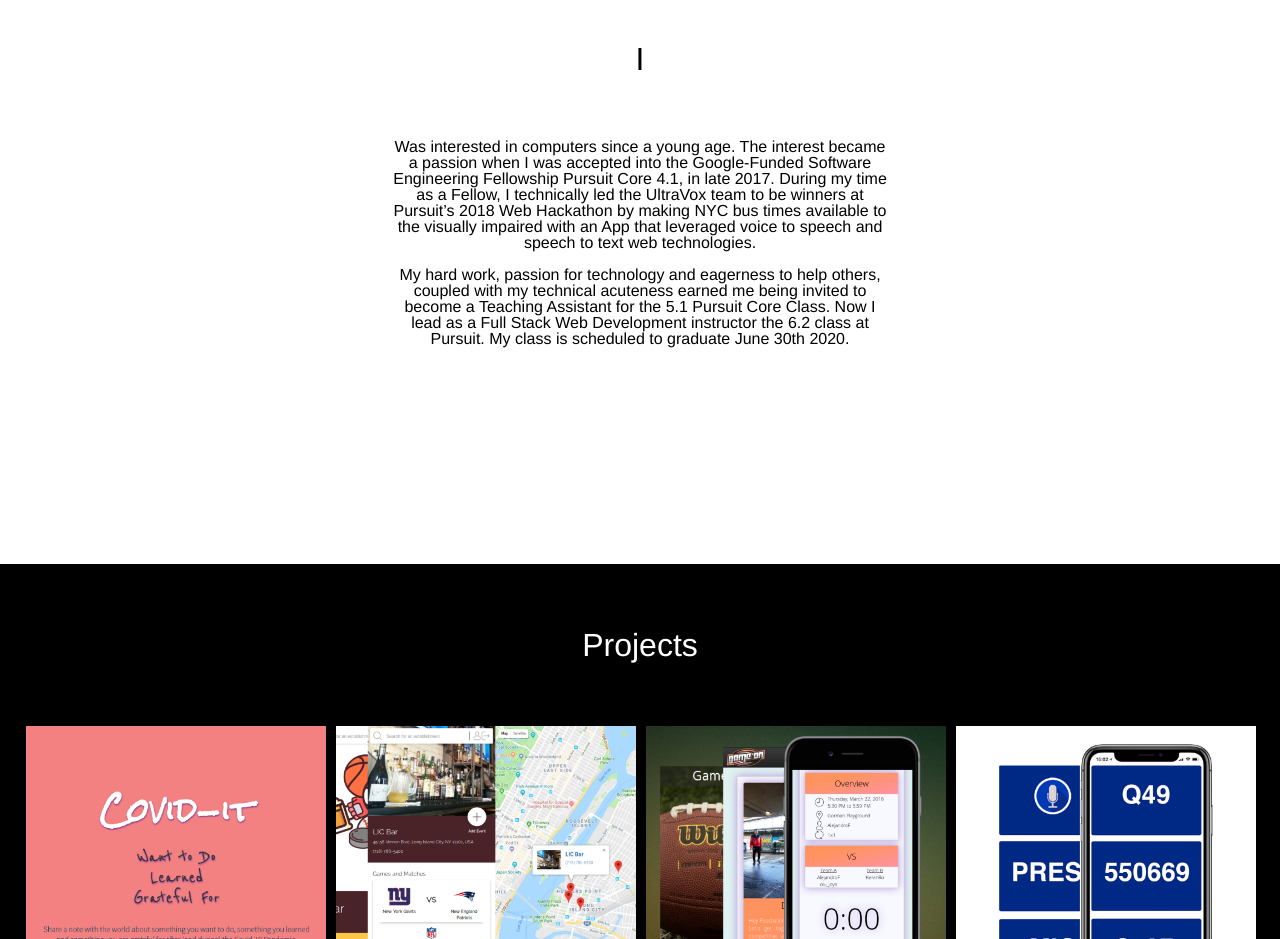
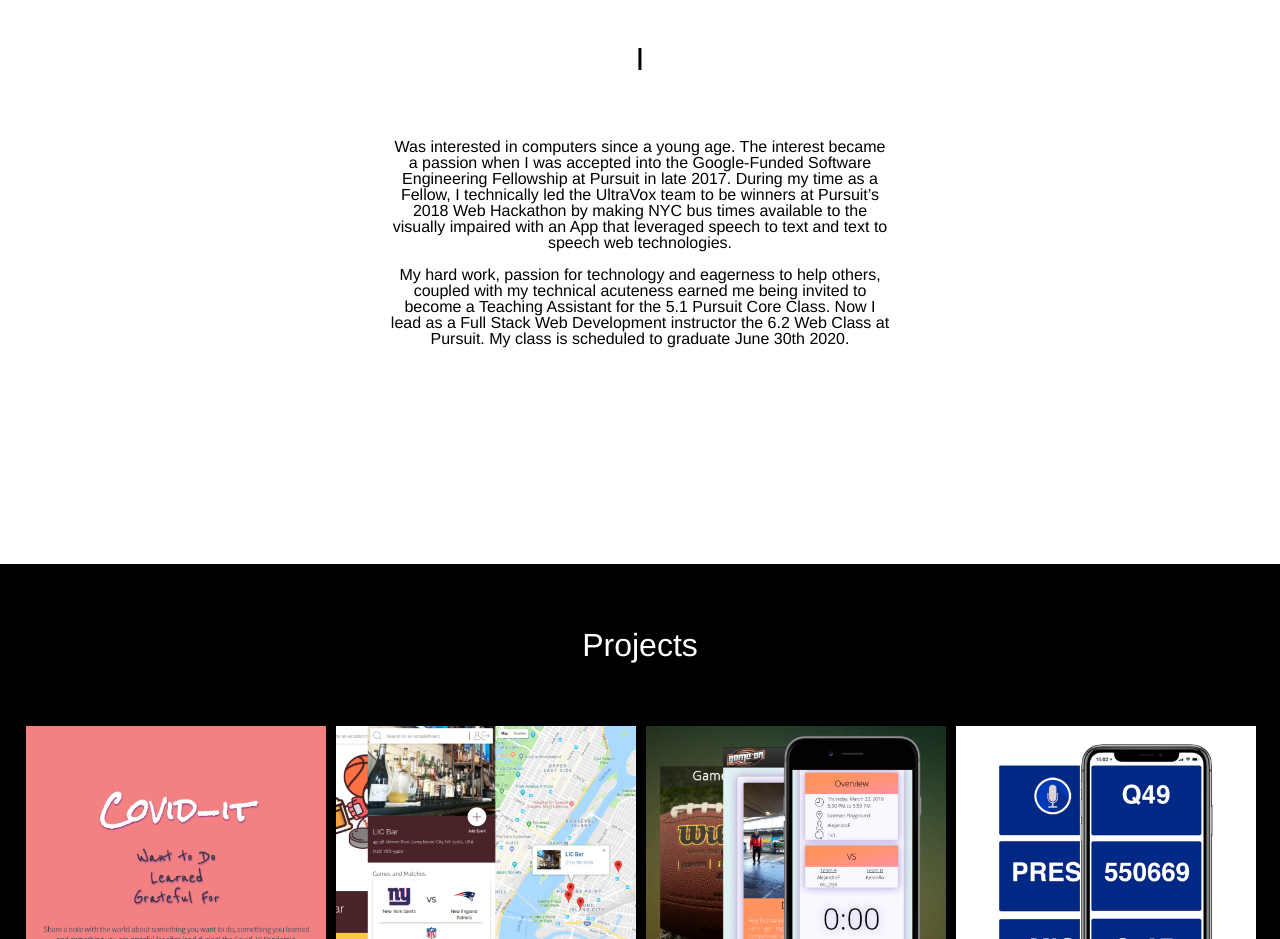
Before and after one commit to alejo4373/Alejandrofran.co, a React (Create React App) app: page / in a window 1280 px wide. Shown: the part 1040-1979 px from the top of the page. Built offline with nearby package versions, Linux system fonts and the light colour scheme.

Commit message:
fix wording in bio section

```diff
--- a/src/Components/Bio.jsx
+++ b/src/Components/Bio.jsx
@@ -7,11 +7,11 @@ function Bio() {
         <h2 className="title"> I </h2>
 
         <p>
-          Was interested in computers since a young age. The interest became a passion when I was accepted into the Google-Funded Software Engineering Fellowship Pursuit Core 4.1, in late 2017. During my time as a Fellow, I technically led the UltraVox team to be winners at Pursuit’s 2018 Web Hackathon by making NYC bus times available to the visually impaired with an App that leveraged voice to speech and speech to text web technologies.
+          Was interested in computers since a young age. The interest became a passion when I was accepted into the Google-Funded Software Engineering Fellowship at Pursuit in late 2017. During my time as a Fellow, I technically led the UltraVox team to be winners at Pursuit’s 2018 Web Hackathon by making NYC bus times available to the visually impaired with an App that leveraged speech to text and text to speech web technologies.
         </p>
         <br />
         <p>
-          My hard work, passion for technology and eagerness to help others, coupled with my technical acuteness earned me being invited to become a Teaching Assistant for the 5.1 Pursuit Core Class. Now I lead as a Full Stack Web Development instructor the 6.2 class at Pursuit. My class is scheduled to graduate June 30th 2020.
+          My hard work, passion for technology and eagerness to help others, coupled with my technical acuteness earned me being invited to become a Teaching Assistant for the 5.1 Pursuit Core Class. Now I lead as a Full Stack Web Development instructor the 6.2 Web Class at Pursuit. My class is scheduled to graduate June 30th 2020.
         </p>
       </div>
     </div>
```
